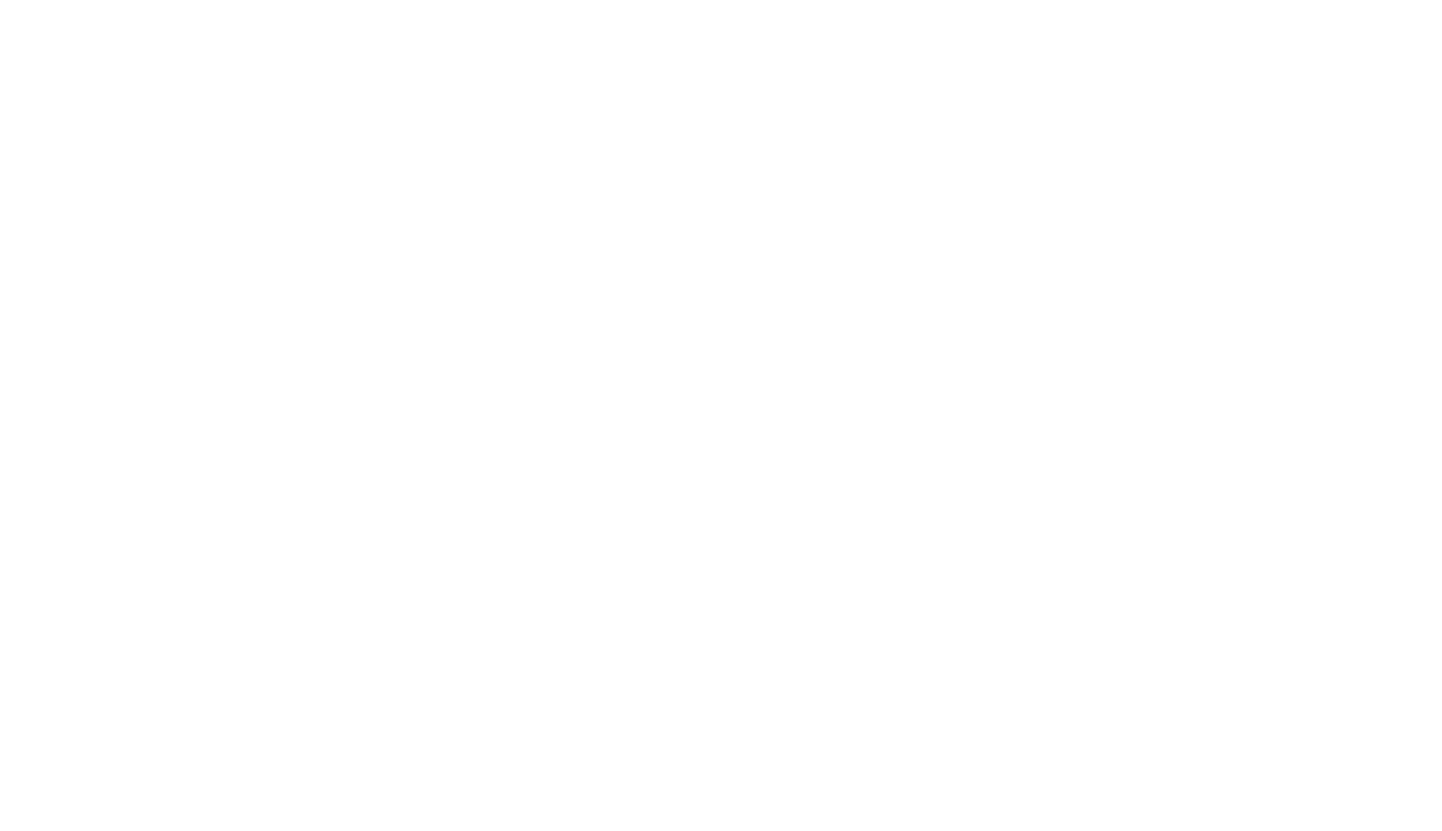
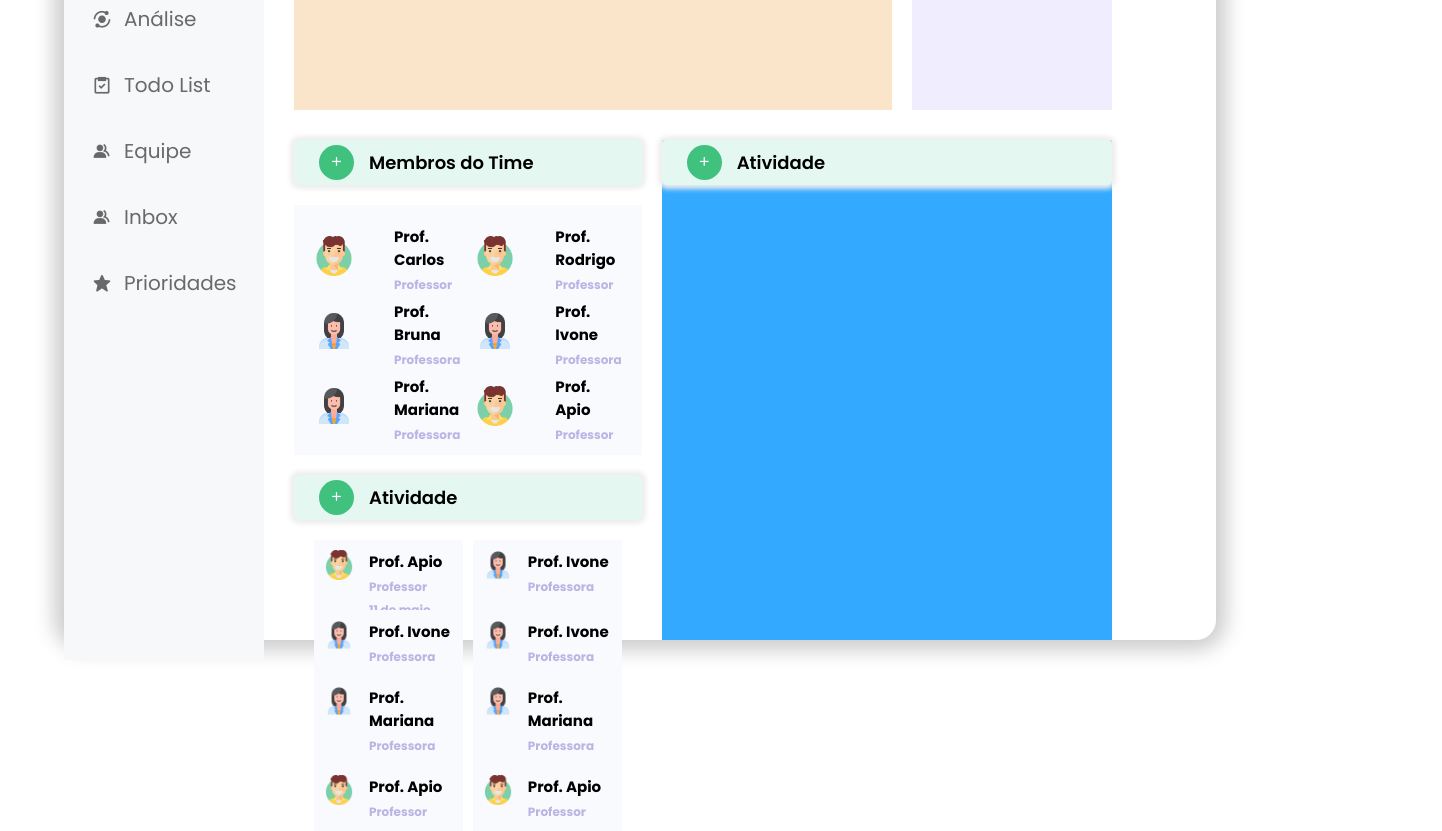
Before and after one commit to nawkya/aulaframeworks, an Angular app in the folder my-app/: page /dashboard in a window 1280 px wide. Shown: the part 160-991 px from the top of the page, 1442 px wide, since content can reach past the window. Before the commit the page ends 800 px from the top, so only its background shows below. Built offline with nearby package versions, Linux system fonts and the light colour scheme.

Commit message:
lerolero

```diff
--- a/my-app/src/app/components/dashboard/dashboard.component.css
+++ b/my-app/src/app/components/dashboard/dashboard.component.css
@@ -1,190 +1,133 @@
-@import url('https://fonts.googleapis.com/css2?family=Poppins:wght@100;200;300;400;500;600;700&display=swap');
-
+@import url("https://fonts.googleapis.com/css2?family=Poppins:wght@100;200;300;400;500;600;700&display=swap");
 
 * {
-    font-family: 'Poppins', sans-serif;
+    font-family: "Poppins", sans-serif;
 }
 
+h3 {
+    font-size: 15px;
+}
 
-
+h4 {
+    font-size: 12px;
+    color: #bab4e5;
+    margin-top: 5px;
+}
+h5{
+    font-size: 10px;
+}
 .container {
     margin: 0 auto;
-    width: 80%;
+    width: 90%;
     height: 100vh;
     display: grid;
-    grid-template-columns: 200px 1fr;
-    grid-template-rows: 80px 1fr;
+    grid-template-rows: 60px 1fr;
+    grid-template-columns: 200px 1fr 300px;
     box-shadow: 0 0 20px 10px #ccc;
-
+    border-radius: 20px;
 }
 
-/* -------------------------------------------------------- */
-/* ------------------------------------------------------------ */
-/* ________________________________________________________________ */
-
-
 .menu {
-    background: #f7f8fA;
+    background: #f7f8fa;
     /* border: 1px solid black; */
 }
 
-
-
-/* -------------------------------------------------------- */
-/* ------------------------------------------------------------ */
-/* ________________________________________________________________ */
-
-
-/* ----------------------------------------- */
-/*
-.content .overview {
-    display: grid;
-    grid-template-columns: 1fr 1fr;
-    margin: 30px 20px;
-} */
-
-/* -------------------------------------------- */
-
-
-
-/* -------------------------------------------------------- */
-/* ------------------------------------------------------------ */
-/* ________________________________________________________________ */
-
-
-
-
 .header1 {
-    background: #3E87F0;
+    background: #3e87f0;
     /* border: 1px solid black; */
     color: #fff;
     display: flex;
     justify-content: space-between;
     align-items: center;
     padding: 20px;
+}
 
+.header1 i {
+    font-size: 24px;
 }
-/* -------------------------------------------------- */
-.header1 i {
-    font-size: 25px;
-}
-/* ------------------------------------------------ */
 
 .header1 h2 {
     font-weight: 400;
 }
 
-/* ------------------------------------------------ */
-
 .header2 {
     background: #fff;
     /* border: 1px solid black; */
     display: grid;
-    grid-template-columns: 1fr 1fr;
-    justify-content: center;
+    grid-template-columns: auto auto;
+    justify-content: space-between;
     align-items: center;
-    padding: 20px;
-
-}
-/* ----------------------------------------------------- */
-
-.header2 i {
-    font-size: 21px;
-    color: rgba(130, 129, 129, 0.519);
-    margin: 10px;
 
 }
 
-/* -------------------------------------------------------- */
-
-
-.header2 .box-dir {
-    display: flex;
-    justify-content: end;
+.header2 i {
+    font-size: 20px;
+    color: #afafaf;
+    margin: 10px;
 }
-
-
-/* -------------------------------------------------------- */
-/* ------------------------------------------------------------ */
-/* ______________________________________________________________ */
 
 .menu ul {
     margin-top: 20px;
     margin-left: 10px;
-
-}
-/* --------------------------------------------- */
-
-.menu li {
-    padding: 10px;
-    list-style: none;
-    display: flex;
-    align-items: center;
-
 }
 
+.menu ul li {
+    padding: 18px;
+    list-style: none;
+    /* display: flex; */
+    /* align-items: center; */
+}
 
-.menu li:hover .menu li a:hover {
+.menu li a:hover {
     color: #947dd2;
 }
 
-
-
-
-
-/* ---------------------------------------------- */
 .menu li a {
     text-decoration: none;
     font-size: 20px;
-    color: rgba(130, 129, 129, 0.519);
-    margin-left: 15px;
+    color: #696969;
+    display: flex;
+    gap: 12px;
+    align-items: center;
 
+    /* margin-left: 15px; */
 }
-
-/* ------------------------------------------ */
-
-.menu li i {
-    font-size: 20px ;
-}
-
-
 
 .content .ad {
     display: grid;
     grid-template-columns: 3fr 1fr;
     grid-template-rows: 180px;
-    margin: 25px;
+    margin: 30px;
     gap: 20px;
-
 }
 
 .content .ad .img {
-    background:#fbe5ca;
+    background: #fbe5ca;
 }
-
 
 .content .ad .graph {
     background: #f0edfe;
 }
 
-
 section {
     display: grid;
-    grid-template-columns: 1fr 300px;
-    grid-template-rows: 400px;
-    margin: 30px;
-    gap:  20px;
+    grid-template-columns: 1fr 450px;
+    grid-template-rows: 500px;
+    margin: 20px 30px;
+    gap: 20px;
 }
 
-
+section .box2 {
+    background: #3af;
+}
 
 .title {
     background: #e4f7f0;
-    height: 60px;
+    height: 45px;
     display: flex;
     align-items: center;
     padding: 5px 25px;
-    border-radius: 6px;
+    border-radius: 5px;
     box-shadow: 0 0 5px 4px #eee;
 }
 
@@ -193,10 +136,10 @@ section {
     color: #fff;
     border-radius: 50%;
     border: none;
-    width: 34px;
-    height: 34px;
-    padding: 5px;
+    width: 35px;
+    height: 35px;
     font-size: 15px;
+    font-weight: bold;
 }
 
 .title span {
@@ -204,3 +147,53 @@ section {
     font-weight: 600;
     margin-left: 15px;
 }
+
+section .box1 .member {
+    background: #f8fafd;
+    display: grid;
+    grid-template-columns: 1fr 1fr;
+    grid-template-rows: 60px 60px 60px;
+    margin: 20px 0;
+    padding: 20px;
+    gap: 15px;
+}
+
+section .box1 .member .card-member {
+    display: grid;
+    grid-template-columns: 80px 1fr;
+    align-items: center;
+
+}
+
+section .box1 .member .card-member img {
+    width: 40px;
+}
+
+ .container .user-info{
+    grid-column: 3/4 ;
+    grid-row: 1 / 3 ;
+ }
+
+
+  .content .activies {
+    display: grid;
+ grid-template-columns: 1fr 1fr;
+ grid-template-rows: 60px 80px;
+ gap: 10px;
+ margin: 20px;
+ }
+
+ .content .activies div{
+    background: #f8fafd ;
+    }
+
+    .activies .card-member img{
+        width:30px;
+    }
+    .activies .card-member{
+        display: grid;
+        grid-template-columns: auto 1fr;
+        gap: 15px;
+        padding: 10px;
+
+    }
--- a/my-app/src/app/components/dashboard/dashboard.component.html
+++ b/my-app/src/app/components/dashboard/dashboard.component.html
@@ -1,51 +1,56 @@
 <div class="container">
-    <!-- ----------- header!---------------- -->
+    <!-- HEADER 1 -->
     <div class="header1">
         <h2>dashboard</h2>
-        <i class='bx bx-menu'></i>
+        <i class="bx bx-menu"></i>
     </div>
-    <!-- -------fim1----- -->
 
+    <!-- HEADER 2 -->
+    <div class="header2">
+        <div class="box-esq">
+            <i class="bx bxs-bell"></i>
+            <i class="bx bx-envelope"></i>
+            <i class="bx bxs-cog"></i>
+        </div>
+        <div class="box-dir">
+            <i class="bx bx-search"></i>
+            <i class="bx bxs-rocket"></i>
+        </div>
+    </div>
 
-    <!-- ----------header2----------- -->
-    <div class="header2">
-
-        <div class="box-esq">
-            <i class='bx bxs-bell'></i>
-            <i class='bx bxs-envelope'></i>
-            <i class='bx bxs-cog'></i>
+    <div class="user-info">
+  xxx
     </div>
 
 
-        <div class="box-dir">
-            <i class='bx bx-search-alt-2'></i>
-            <i class='bx bxs-rocket'></i>
-        </div>
 
-    </div>
 
-    <!-- -----------fim-------- -->
-
-    <!-- ----------MENU------------- -->
-
+    <!-- MENU -->
     <div class="menu">
         <ul>
-            <li><i class='bx bxs-dashboard'></i><a href="#"> dashboard</a></li>
-            <li><i class='bx bxs-analyse'></i><a href="#"> Análise</a></li>
-            <li><i class='bx bx-task'></i><a href="#">Todo List</a></li>
-            <li><i class='bx bxs-group'></i><a href="#">Equipe</a></li>
-            <li><i class='bx bxs-message-square-detail'></i><a href="#">Inbox</a></li>
-            <li><i class='bx bxs-star'></i><a href="#">Prioridades</a></li>
+            <li>
+                <a href="#"> <i class="bx bxs-dashboard"></i>Dashboard</a>
+            </li>
 
+            <li>
+                <a href="#"><i class="bx bxs-analyse"></i>Análise</a>
+            </li>
+            <li>
+                <a href="#"><i class="bx bx-task"></i>Todo List</a>
+            </li>
+            <li>
+                <a href="#"> <i class="bx bxs-group"></i>Equipe</a>
+            </li>
+            <li>
+                <a href="#"><i class="bx bxs-group"></i>Inbox</a>
+            </li>
+            <li>
+                <a href="#"><i class="bx bxs-star"></i>Prioridades</a>
+            </li>
         </ul>
-
     </div>
-
-    <!-- -------------CONTENT-------------- -->
-
+    <!-- CONTENT -->
     <div class="content">
-
-
         <div class="ad">
             <div class="img">Imagem</div>
             <div class="graph">Gráfico</div>
@@ -55,23 +60,244 @@
             <div class="box1">
                 <div class="title">
                     <button>
-                        <i class='bx bx-plus' undefined></i>
+                        <i class="bx bx-plus"></i>
                     </button>
-
-                    <span>Membros do time</span>
+                    <span>Membros do Time</span>
                 </div>
                 <div class="member">
-                    Membros
+
+                    <div class="card-member">
+
+                        <div class="img">
+                            <img src="/assets/cara-feliz.png" alt="">
+                        </div>
+
+                        <div class="name">
+                            <h3>Prof. Carlos</h3>
+                            <h4>Professor</h4>
+                        </div>
+
+                    </div>
+                    <div class="card-member">
+
+                        <div class="img">
+                            <img src="/assets/cara-feliz.png" alt="">
+                        </div>
+
+                        <div class="name">
+                            <h3>Prof. Rodrigo</h3>
+                            <h4>Professor</h4>
+                        </div>
+
+                    </div>
+                    <div class="card-member">
+
+                        <div class="img">
+                            <img src="/assets/avatar.png" alt="">
+                        </div>
+
+                        <div class="name">
+                            <h3>Prof. Bruna</h3>
+                            <h4>Professora</h4>
+                        </div>
+
+                    </div>
+                    <div class="card-member">
+
+                        <div class="img">
+                            <img src="/assets/avatar.png" alt="">
+                        </div>
+
+                        <div class="name">
+                            <h3>Prof. Ivone</h3>
+                            <h4>Professora</h4>
+                        </div>
+
+                    </div>
+                    <div class="card-member">
+
+                        <div class="img">
+                            <img src="/assets/avatar.png" alt="">
+                        </div>
+
+                        <div class="name">
+                            <h3>Prof. Mariana</h3>
+                            <h4>Professora</h4>
+                        </div>
+
+                    </div>
+                    <div class="card-member">
+
+                        <div class="img">
+                            <img src="/assets/cara-feliz.png" alt="">
+                        </div>
+
+                        <div class="name">
+                            <h3>Prof. Apio</h3>
+                            <h4>Professor</h4>
+                        </div>
+
+                    </div>
+
+
+
                 </div>
                 <div class="title">
                     <button>
-                    <i class='bx bx-plus' undefined></i>
+                        <i class="bx bx-plus"></i>
                     </button>
+                    <span>Atividade</span>
+                </div>
 
-                <span>Atividades</span>
+                <div class="activies">
 
-            <div class="box2"></div>
-            </section>
+        <div class="item-1">
+            <div class="card-member">
+
+                <div class="img">
+                    <img src="/assets/cara-feliz.png" alt="">
+                </div>
+
+                <div class="name">
+                    <h3>Prof. Apio</h3>
+                    <h4>Professor</h4>
+                    <h4>11 de maio</h4>
                 </div>
 
             </div>
+
+        </div>
+
+
+
+        <div class="item-2"> <div class="card-member">
+
+            <div class="img">
+                <img src="/assets/avatar.png" alt="">
+            </div>
+
+            <div class="name">
+                <h3>Prof. Ivone</h3>
+                <h4>Professora</h4>
+            </div>
+
+        </div>
+        <div class="card-member">
+
+            <div class="img">
+                <img src="/assets/avatar.png" alt="">
+            </div>
+
+            <div class="name">
+                <h3>Prof. Mariana</h3>
+                <h4>Professora</h4>
+            </div>
+
+        </div>
+        <div class="card-member">
+
+            <div class="img">
+                <img src="/assets/cara-feliz.png" alt="">
+            </div>
+
+            <div class="name">
+                <h3>Prof. Apio</h3>
+                <h4>Professor</h4>
+            </div>
+
+        </div></div>
+
+
+
+        <div class="item-3"> <div class="card-member">
+
+            <div class="img">
+                <img src="/assets/avatar.png" alt="">
+            </div>
+
+            <div class="name">
+                <h3>Prof. Ivone</h3>
+                <h4>Professora</h4>
+            </div>
+
+        </div>
+        <div class="card-member">
+
+            <div class="img">
+                <img src="/assets/avatar.png" alt="">
+            </div>
+
+            <div class="name">
+                <h3>Prof. Mariana</h3>
+                <h4>Professora</h4>
+            </div>
+
+        </div>
+        <div class="card-member">
+
+            <div class="img">
+                <img src="/assets/cara-feliz.png" alt="">
+            </div>
+
+            <div class="name">
+                <h3>Prof. Apio</h3>
+                <h4>Professor</h4>
+            </div>
+
+        </div></div>
+
+
+
+        <div class="item-4"> <div class="card-member">
+
+            <div class="img">
+                <img src="/assets/avatar.png" alt="">
+            </div>
+
+            <div class="name">
+                <h3>Prof. Ivone</h3>
+                <h4>Professora</h4>
+            </div>
+
+        </div>
+        <div class="card-member">
+
+            <div class="img">
+                <img src="/assets/avatar.png" alt="">
+            </div>
+
+            <div class="name">
+                <h3>Prof. Mariana</h3>
+                <h4>Professora</h4>
+            </div>
+
+        </div>
+        <div class="card-member">
+
+            <div class="img">
+                <img src="/assets/cara-feliz.png" alt="">
+            </div>
+
+            <div class="name">
+                <h3>Prof. Apio</h3>
+                <h4>Professor</h4>
+            </div>
+
+        </div></div>
+
+                </div>
+
+            </div>
+            <div class="box2">
+                <div class="title">
+                    <button>
+                        <i class="bx bx-plus"></i>
+                    </button>
+                    <span>Atividade</span>
+                </div>
+
+
+            </div>
+        </section>
+    </div>
+</div>
```
Also changed, not shown: my-app/src/assets/avatar.png (added), my-app/src/assets/cara-feliz.png (added). Lines whose indentation alone changed are shown as unchanged.
